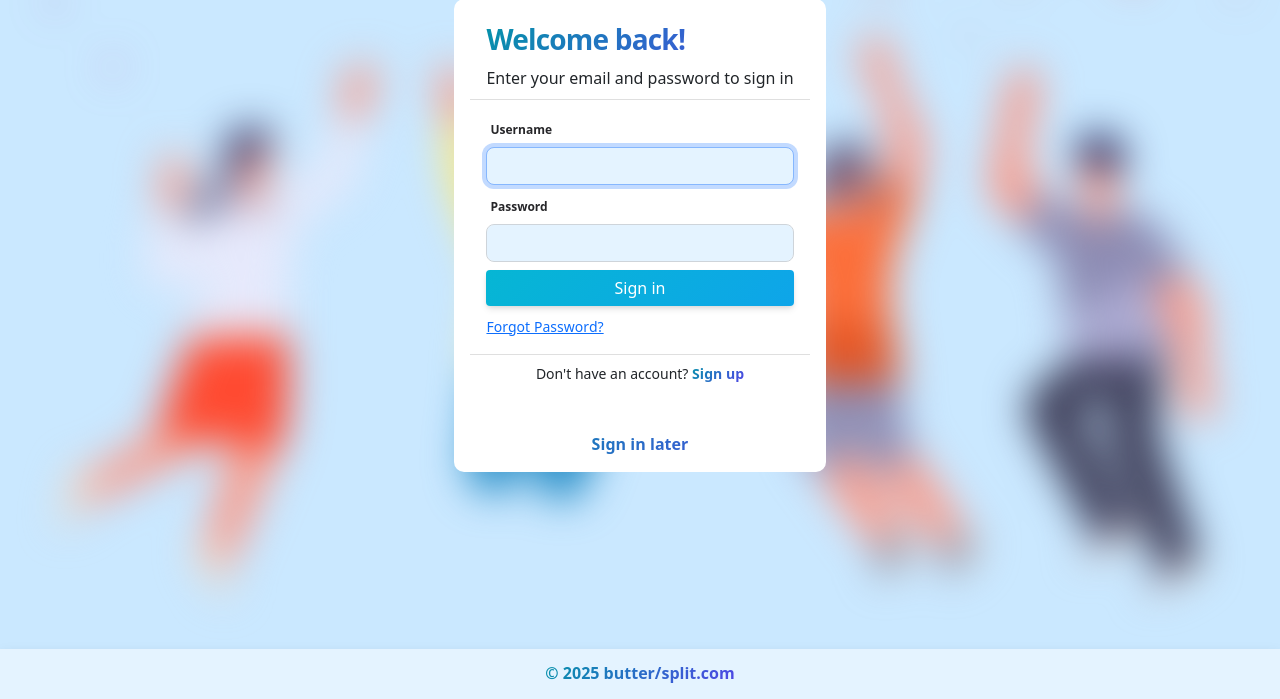
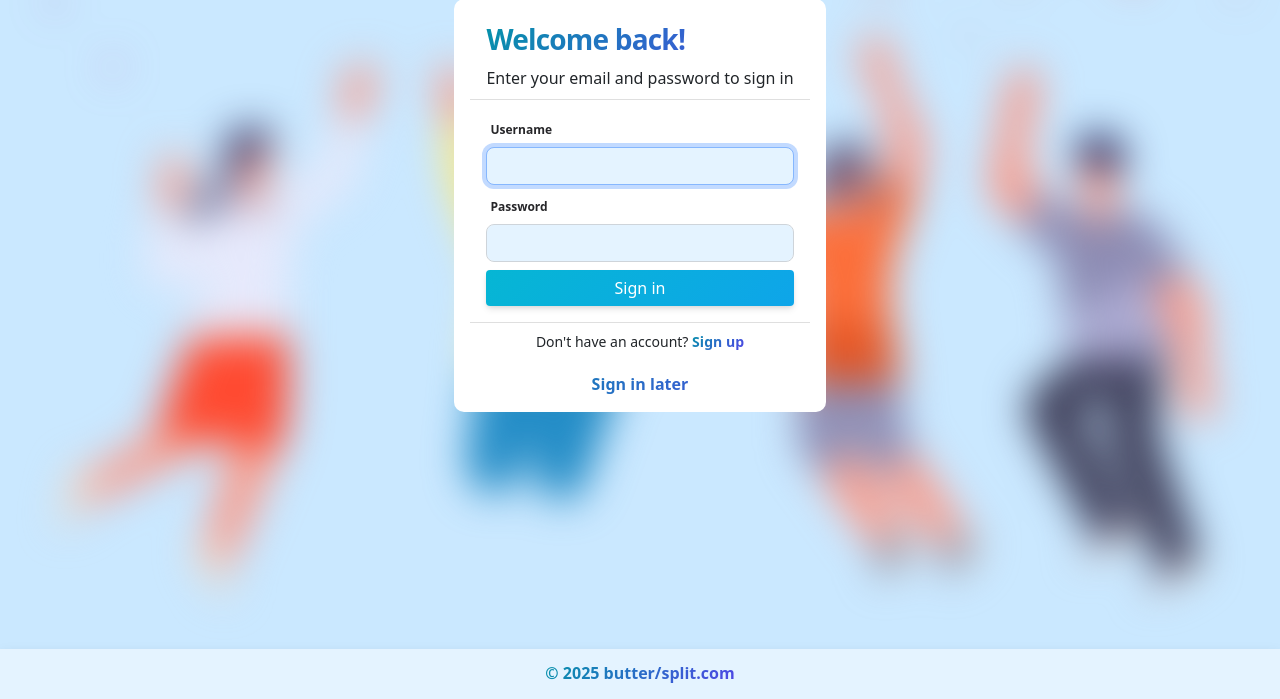
Before and after one commit to partnersinbahamas/butter-split, a Django app: page /accounts/login in a window 1280 px wide. Shown: the part 101-800 px from the top of the page. Run offline with Django 5.2, Linux system fonts and the light colour scheme; some libraries are stand-ins or nearby versions.

Commit message:
feat(templates): update templates due to user can manage

```diff
--- a/templates/includes/expense_form.html
+++ b/templates/includes/expense_form.html
@@ -1,6 +1,7 @@
 {% load widget_tweaks %}
 {% load static %}
 
+{% if can_manage %}
   <form class="expense_form shadow" role="form" method="post" novalidate>
     {% csrf_token %}
 
@@ -31,3 +32,4 @@
       <img src="{% static 'images/butter.png' %}" alt="Button icon" width="50" height="50">
     </button>
   </form>
+{% endif %}
--- a/templates/registration/login.html
+++ b/templates/registration/login.html
@@ -26,19 +26,11 @@
         </div>
         <div class="card-body">
           {% include 'includes/form.html' %}
-
-          {% if request.resolver_match.url_name == 'login'%}
-            <div class="d-flex align-items-center justify-content-between mt-2">
-              <div>
-                <a class="text-sm text-primary" href="">Forgot Password?</a>
-              </div>
-            </div>
-          {% endif %}
         </div>
 
         {% if request.resolver_match.url_name == "login" %}
-          <div class="card-footer text-center pt-0 px-lg-2 px-1">
-            <p class="mb-4 mt-2 text-sm mx-auto">
+          <div class="card-footer text-center pt-0 px-lg-2 px-1 pb-1">
+            <p class="mb mt-2 text-sm mx-auto">
               Don't have an account?
               <a href="{% url 'service:registrate' %}" class="text-info text-gradient font-weight-bold">Sign up</a>
             </p>
```
Lines whose indentation alone changed are shown as unchanged.
